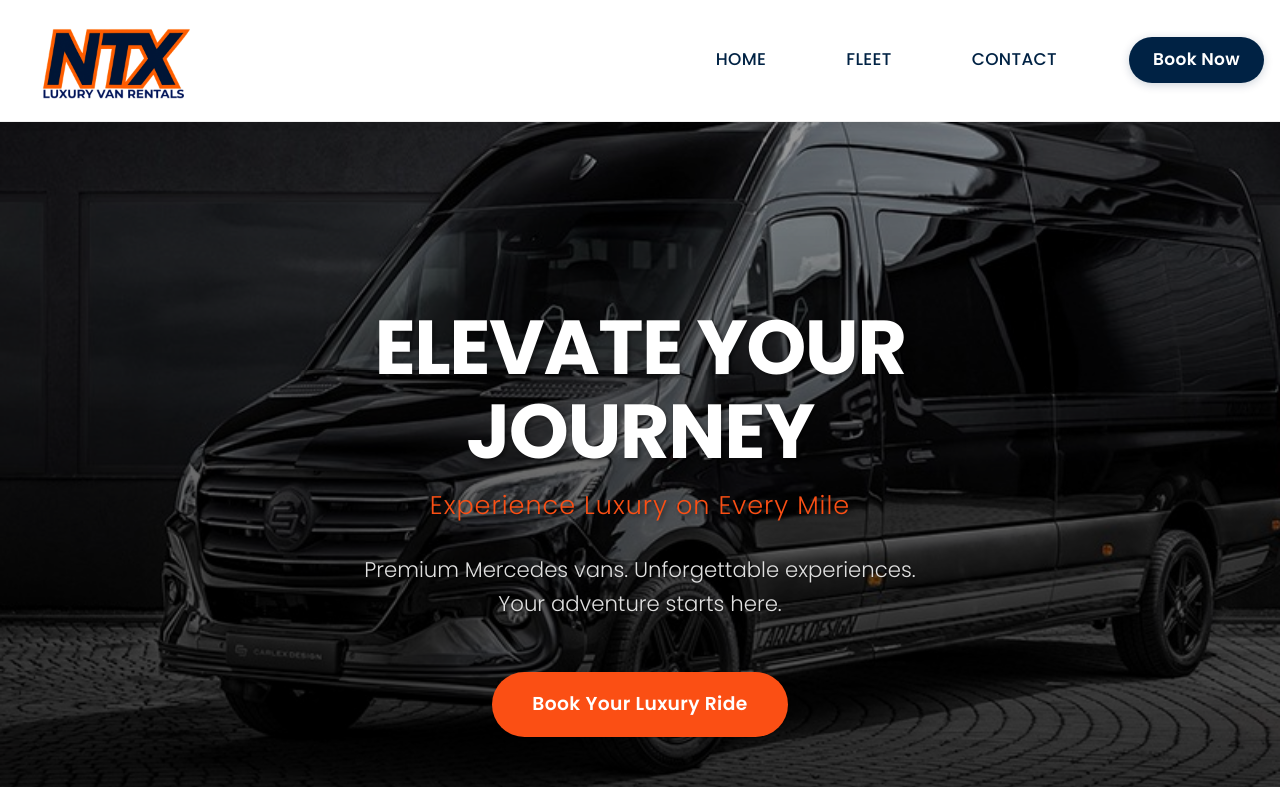
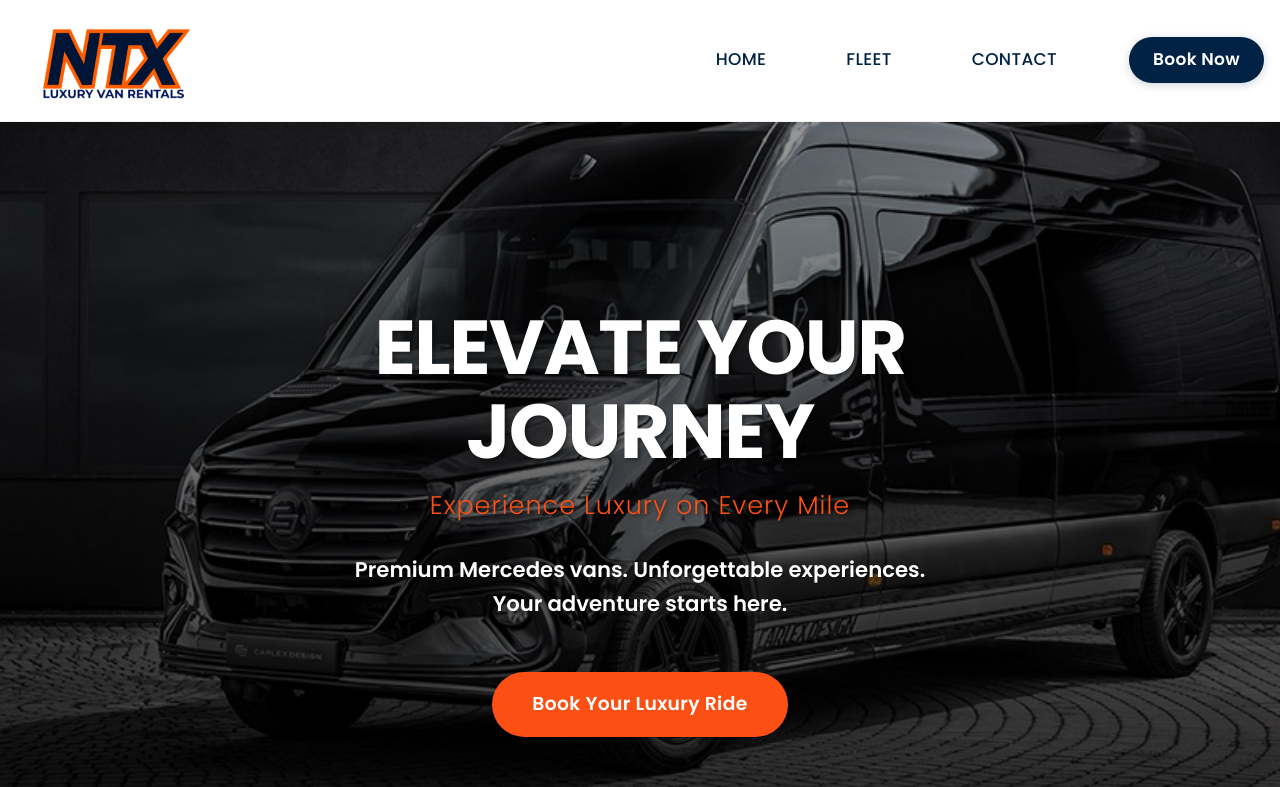
Before and after one commit to silverfoxmediaco/yluridedev2, a React (Vite) app in the folder frontend/: page / in a window 1280 px wide. Shown: the top 787 px of the page. Built offline with nearby package versions, Linux system fonts and the light colour scheme.

Commit message:
Make hero description white with heavier font weight
🤖 Generated with [Claude Code](https://claude.com/claude-code)

Co-Authored-By: Claude <noreply@anthropic.com>

```diff
--- a/frontend/src/styles/Hero.css
+++ b/frontend/src/styles/Hero.css
@@ -82,13 +82,12 @@
   /* Hero Description */
   .hero-description {
     font-size: clamp(1rem, 2vw, 1.25rem) !important;
-    font-weight: 300 !important;
+    font-weight: 600 !important;
     line-height: 1.6 !important;
     margin: 0 auto 3rem !important;
-    color: #E0E0E0;
+    color: #FFFFFF !important;
     text-shadow: 1px 1px 2px rgba(0, 0, 0, 0.5);
     max-width: 600px;
-
   }
 
   /* CTA Button */
```
